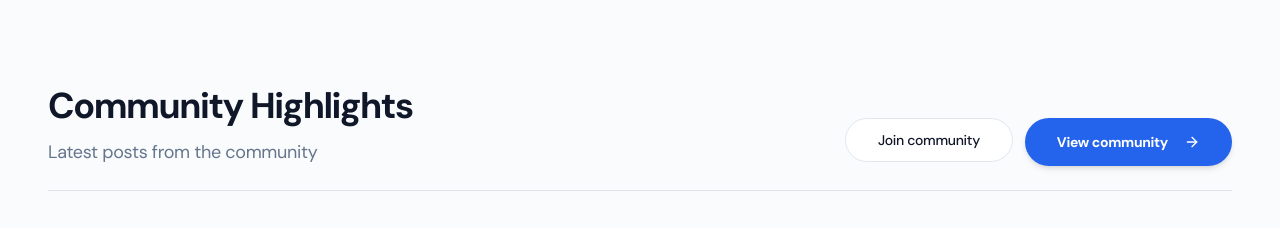
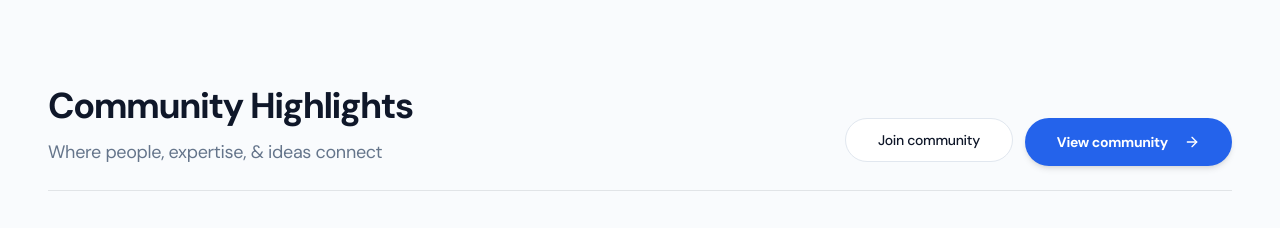
Before and after one commit to simran-kanda1/pharmasocii, a React (Vite) app: page / in a window 1280 px wide. Shown: the part 1513-1741 px from the top of the page. Built offline with nearby package versions, Linux system fonts and the light colour scheme; no server answers; the database is empty.

Commit message:
Update Community Highlights subtitle

```diff
--- a/src/pages/Home.tsx
+++ b/src/pages/Home.tsx
@@ -344,7 +344,7 @@ export default function Home() {
                 <div className="container mx-auto px-6 md:px-12 max-w-7xl">
                     <SectionHeader
                         title="Community Highlights"
-                        subtitle="Latest posts from the community"
+                        subtitle="Where people, expertise, & ideas connect"
                         action={
                             <div className="flex flex-wrap gap-3">
                                 <Button asChild size="lg" variant="outline" className="rounded-full">
```
